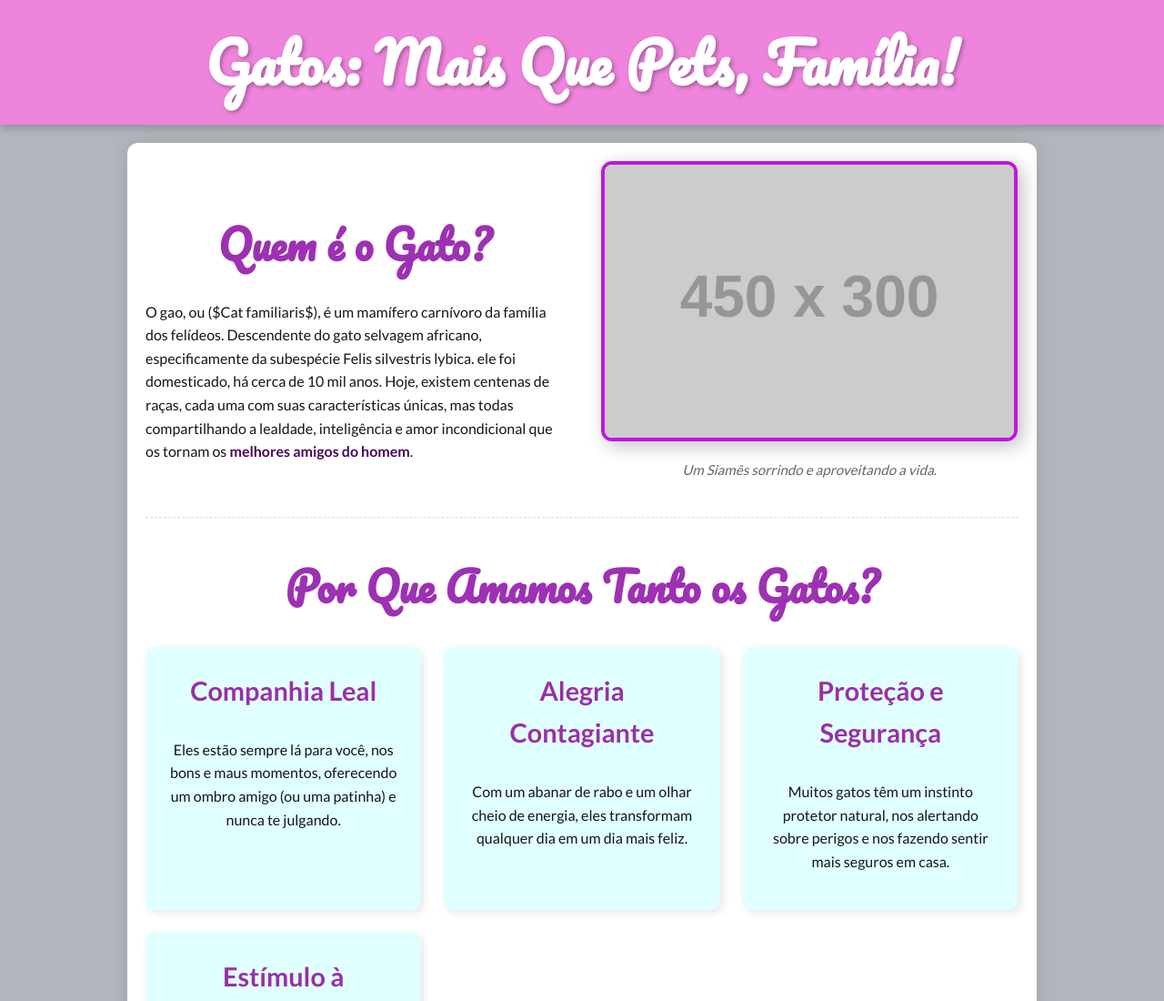
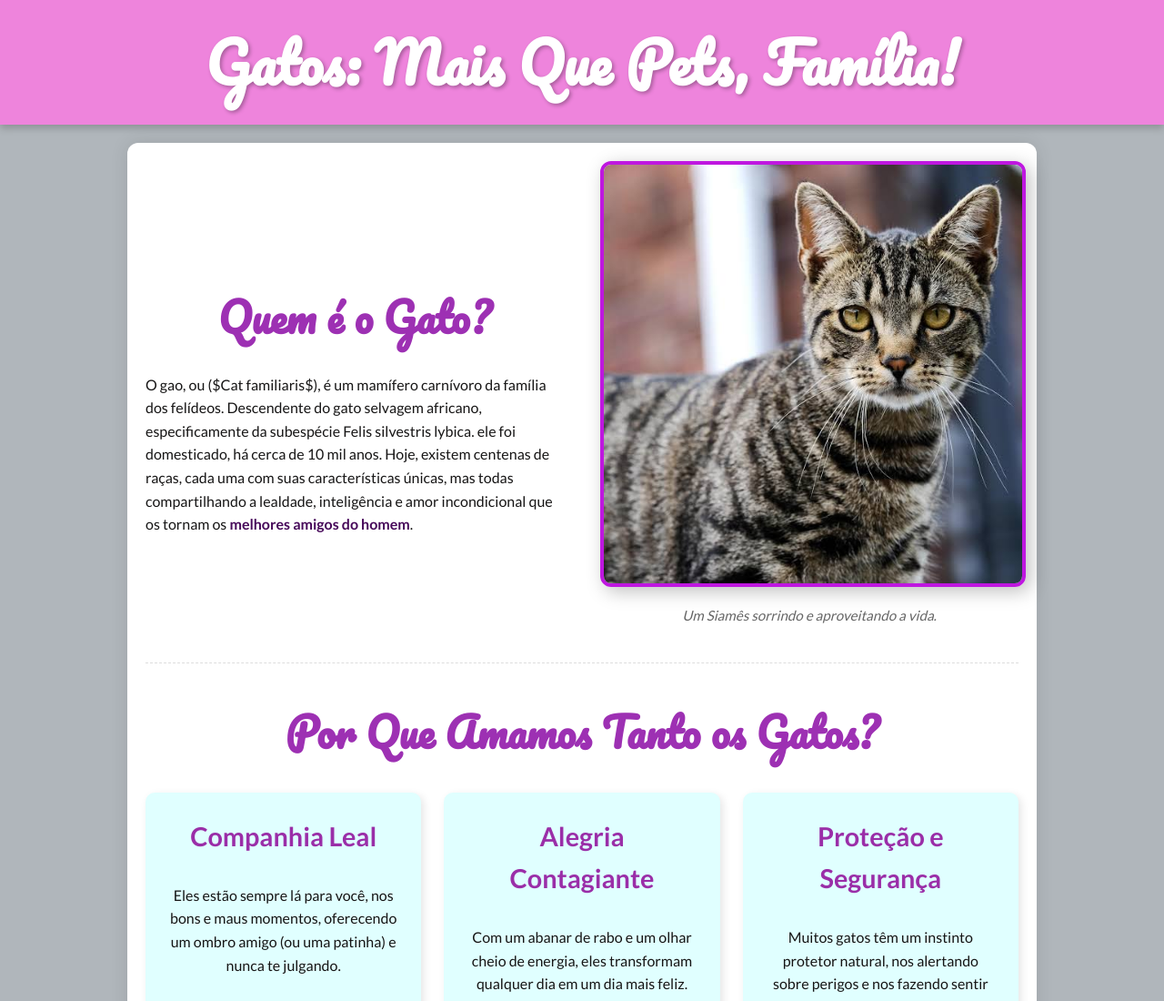
Before and after one commit to raposinha123/Siteagrinho2025, a plain HTML site: page index.html in a window 1280 px wide. Shown: the top 1100 px of the page at 91% size. Drawn offline with Linux system fonts and the light colour scheme; placeholder pictures from the web are drawn by us.

Commit message:
imagem concluida

```diff
--- a/index (1).html
+++ b/index.html
@@ -19,7 +19,7 @@
                 <p>O gao, ou ($Cat familiaris$), é um mamífero carnívoro da família dos felídeos. Descendente do gato selvagem africano, especificamente da subespécie Felis silvestris lybica. ele foi domesticado, há cerca de 10 mil anos. Hoje, existem centenas de raças, cada uma com suas características únicas, mas todas compartilhando a lealdade, inteligência e amor incondicional que os tornam os <strong>melhores amigos do homem</strong>.</p>
             </div>
             <div class="imagem-introducao">
-                <img src="https://via.placeholder.com/450x300/ADD8E6/4682B4?text=Gato+Feliz" alt="Gato feliz e brincalhão">
+                <img src="images.jpeg" alt="Gato feliz e brincalhão">
                 <p class="legenda">Um Siamês sorrindo e aproveitando a vida.</p>
             </div>
         </section>
```
Also changed, not shown: images.jpeg (added).
